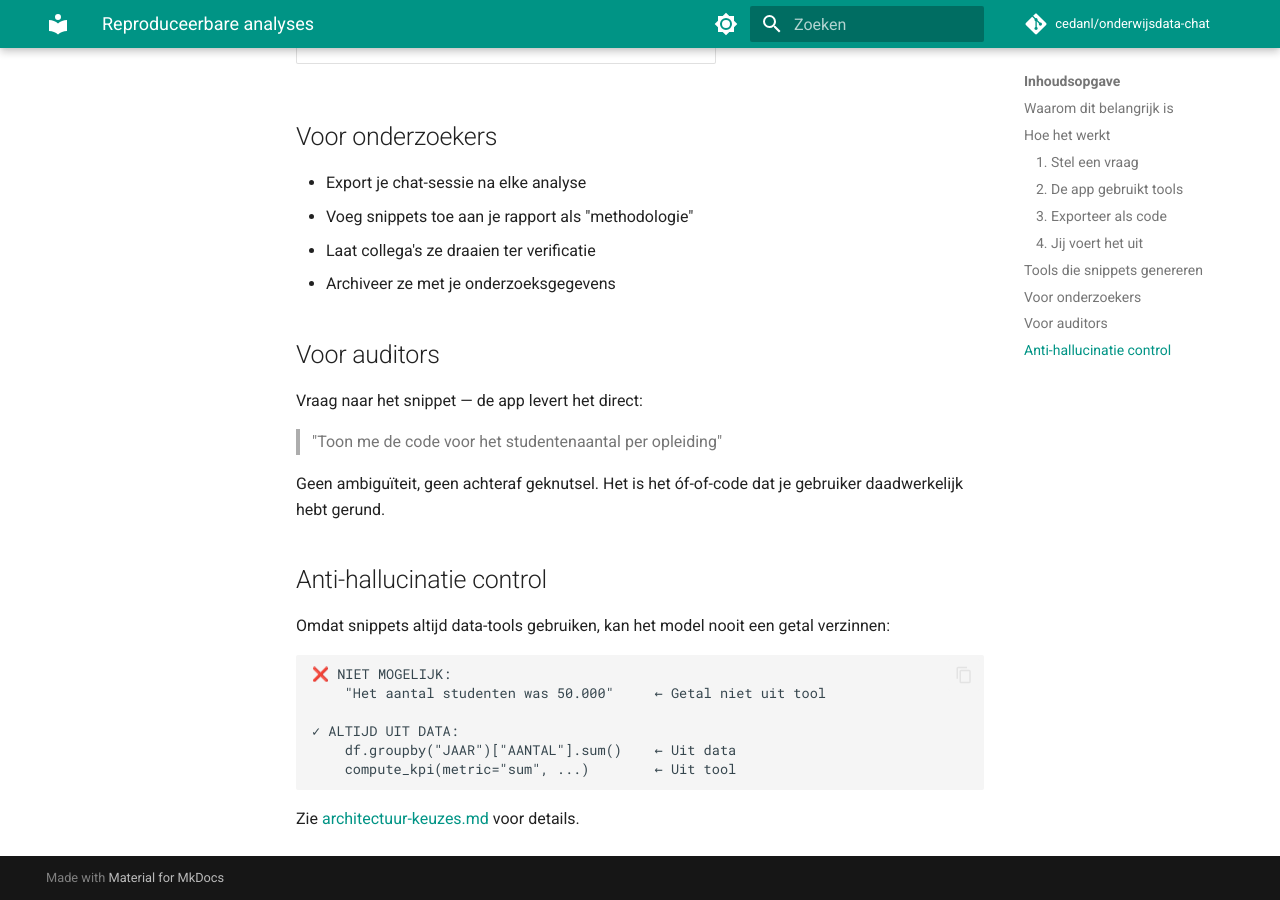
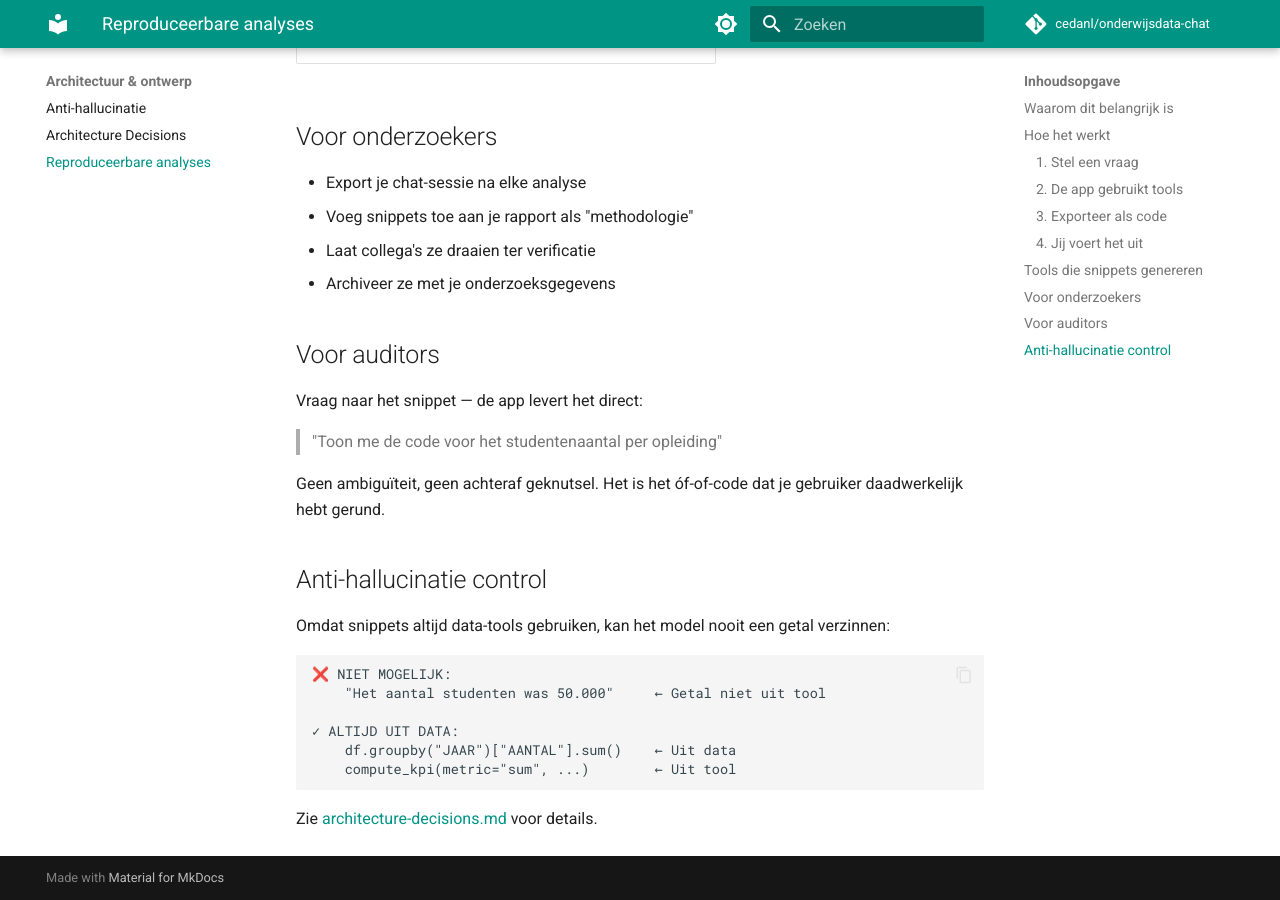
Before and after one commit to cedanl/onderwijsdata-chat, an MkDocs documentation site: the page built from docs/reproducibility.md, in a window 1280 px wide and 900 px high, scrolled down 1991 px. Built offline with MkDocs 1.6.1 and Material for MkDocs 9.7.7, drawn with Linux system fonts in a browser that asks for light colours; comment, search, counter and statistics services are not loaded.

Commit message:
docs: fix mkdocs nav + tag format to X.0.0

````diff
--- a/.gitlab-ci.yml
+++ b/.gitlab-ci.yml
@@ -9,6 +9,8 @@ workflow:
         ENVIRONMENT_CLUSTER: "development"
         ENVIRONMENT_NAME: "odw-chat-development"
     - if: $CI_COMMIT_TAG
+      # Tags deploy to both playground and production; specific jobs override this.
+      # Jobs can filter by DEPLOY_TO_PRODUCTION variable.
       variables:
         ENVIRONMENT_CLUSTER: "playground"
         ENVIRONMENT_NAME: "odw-chat-playground"
@@ -201,11 +203,11 @@ sync:github:
     - git push --force "https://x-access-token:${GITHUB_SYNC_TOKEN}@github.com/cedanl/onderwijsdata-chat.git" HEAD:main
     - |
       case "$CI_COMMIT_TAG" in
-        v[0-9]*.0.0)
+        [0-9]*.0.0)
           echo "Major release tag $CI_COMMIT_TAG — pushing to GitHub"
           git push --force "https://x-access-token:${GITHUB_SYNC_TOKEN}@github.com/cedanl/onderwijsdata-chat.git" "refs/tags/$CI_COMMIT_TAG"
           ;;
         *)
-          echo "No tag, or not a major release tag (want vX.0.0) — skipping GitHub tag push"
+          echo "No tag, or not a major release tag (want X.0.0) — skipping GitHub tag push"
           ;;
       esac
--- a/docs/reproducibility.md
+++ b/docs/reproducibility.md
@@ -100,4 +100,4 @@ Omdat snippets altijd data-tools gebruiken, kan het model nooit een getal verzin
     compute_kpi(metric="sum", ...)        ← Uit tool
 ```
 
-Zie [architectuur-keuzes.md](architectuur-keuzes.md) voor details.
+Zie [architecture-decisions.md](architecture-decisions.md) voor details.
--- a/mkdocs.yml
+++ b/mkdocs.yml
@@ -74,5 +74,11 @@ nav:
   - Dashboards: dashboards.md
   - API: api.md
   - Kwaliteit & veiligheid: kwaliteit-en-veiligheid.md
+  - Architectuur & ontwerp:
+    - Anti-hallucinatie: anti-hallucination-architecture.md
+    - Architecture Decisions: architecture-decisions.md
+    - Reproduceerbare analyses: reproducibility.md
+  - Operatie:
+    - Deployment: deployment.md
   - Voorbeelden: voorbeelden/index.md
   - Hosting: hosting.md
````
Also changed, not shown: manifests/README.md (+2 -2 lines), 1 other file.
